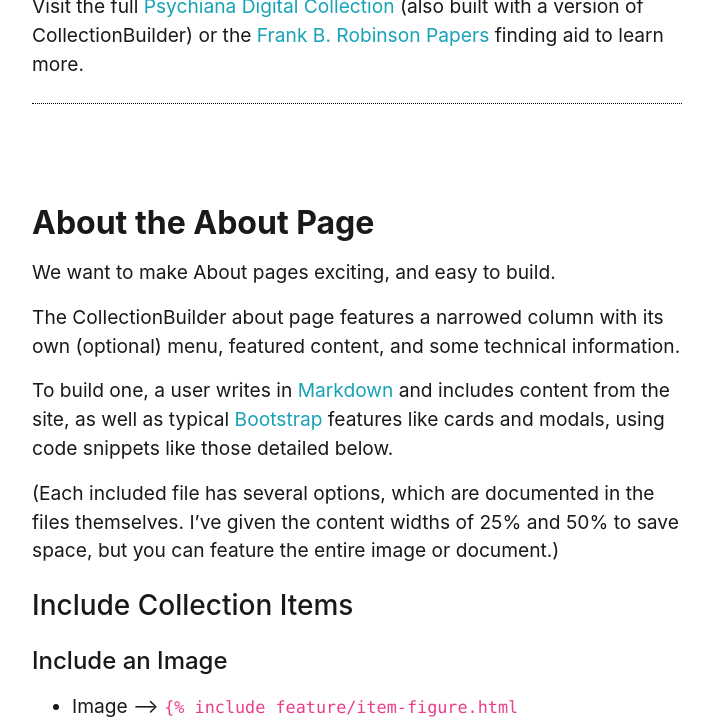
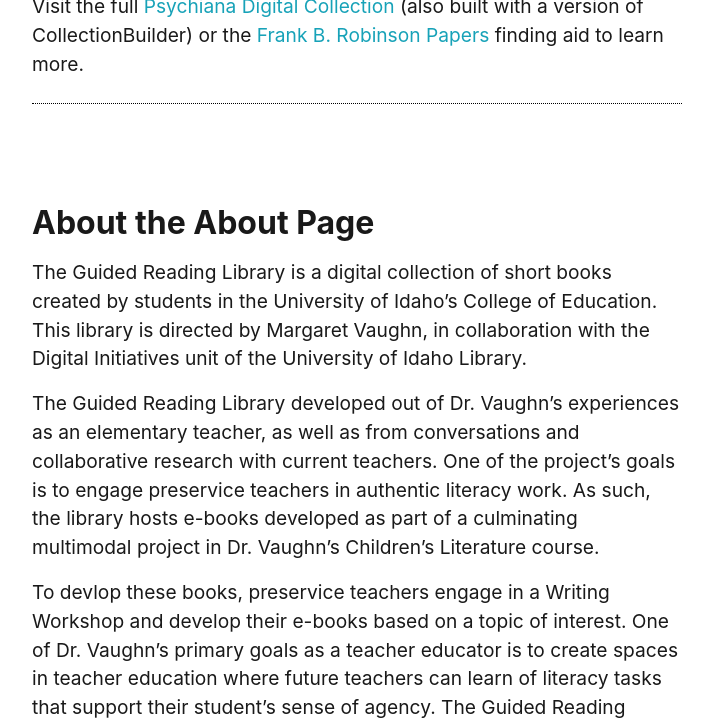
Before and after one commit to NikiJD/guidedreadingCB, a Jekyll site: the page built from pages/about.md, in a window 1280 px wide and 1400 px high, scrolled down 640 px. Shown: the top 726 px of the window, without its empty margins (283-993 px from the left). Built offline with Jekyll 4.4.1, drawn with Linux system fonts in a browser that asks for light colours; some of the changed text lies outside the part shown.

Commit message:
added proper about page content

```diff
--- a/_includes/feature/abouttheabout.md
+++ b/_includes/feature/abouttheabout.md
@@ -1,57 +1,11 @@
 ## About the About Page
 
-We want to make About pages exciting, and easy to build.
+The Guided Reading Library is a digital collection of short books created by students in the University of Idaho's College of Education. This library is directed by Margaret Vaughn, in collaboration with the Digital Initiatives unit of the University of Idaho Library.
 
-The CollectionBuilder about page features a narrowed column with its own (optional) menu, featured content, and some technical information.
+The Guided Reading Library developed out of Dr. Vaughn's experiences as an elementary teacher, as well as from conversations and collaborative research with current teachers. One of the project's goals is to engage preservice teachers in authentic literacy work. As such, the library hosts e-books developed as part of a culminating multimodal project in Dr. Vaughn's Children's Literature course.
 
-To build one, a user writes in [Markdown](https://guides.github.com/features/mastering-markdown/) and includes  content from the site, as well as typical [Bootstrap](https://getbootstrap.com/) features like cards and modals, using code snippets like those detailed below.
+To devlop these books, preservice teachers engage in a Writing Workshop and develop their e-books based on a topic of interest. One of Dr. Vaughn's primary goals as a teacher educator is to create spaces in teacher education where future teachers can learn of literacy tasks that support their student's sense of agency. The Guided Reading Library is an integrated literacy project that supports building and acting upon student's agency.
 
-(Each included file has several options, which are documented in the files themselves. I've given the content widths of 25% and 50% to save space, but you can feature the entire image or document.)
+Such an approach to teaching literacy is needed today. According to Madda, Griffo, Pearson and Raphael (2011), all too often educators today are pressured to promote literacy instruction that emphasizes unrealistic tasks often related with "doing school rather than doing life" (p.44). By engaging in authentic literacy projects like the Guided Reading Library, preservice teachers are exposed to thinking about literacy connected to their students' interests, experiences, cultures, and lives.
 
-### Include Collection Items
-
-#### Include an Image
-
-- Image --> `{% raw %}{% include feature/item-figure.html objectid="demo001" width="75" %}{% endraw %}`
-
-{% include feature/item-figure.html objectid="demo_psychiana554" width="75" %}
-
-#### Include a PDF
-
-- PDF -- > `{% raw %}{% include feature/item-pdf-embed.html objectid="demo002"  width="50" %}{% endraw %}`
-
-{% include feature/item-pdf-embed.html objectid="demo_psychiana1025" width="50" %}
-
-#### Include a Video
-
-- Video: `{% raw %}{% include feature/item-video-embed.html objectid="demo004" %}{% endraw %}`
-
-{% include feature/item-video-embed.html objectid="pyschiana_demo20" %}
-
-### Include [Bootstrap](https://getbootstrap.com/) Features
-
-#### Include a Card
-
-- Card -- > `{% raw %}{% include feature/card.html header="This is a Card" text="The card features an image from the collection as a cap" objectid="demo004" width="25" centered=true %}{% endraw %}`
-
-{% include feature/card.html header="This is a Card" text="The card features an image from the collection as a cap" objectid="demo004" width="25" centered=true %}
-
-#### Include a Button
-
-- Buttons -- > `{% raw %}{% include feature/button.html text="Button Link to Somewhere" link="https://collectionbuilder.github.io/" color="success" %}{% endraw %}`
-
-{% include feature/button.html text="Button Link to Somewhere" link="https://collectionbuilder.github.io/" color="success" centered=true %}
-
-#### Include an Alert
-
-- Alerts -- > `{% raw %}{% include feature/alert.html text="this is an *alert* that 'warns' a user" color="warning" align="center" %}{% endraw %}`
-
-{% include feature/alert.html text="This is an *alert* that 'warns' a user with centrally aligned text." color="warning" align="center"  %}
-
-#### Include a Modal
-
-- Modals -- > `{% raw %}{% include feature/modal.html button="This is a modal using a 'primary' colored button to invite clicking" title="when clicked:" text="A Modal will pop out a box with some more information" color="primary"  %}{% endraw %}`
-
-{% include feature/modal.html button="This is a modal using a 'primary' colored button to invite clicking" title="When clicked:" text="A Modal will pop out a box with some more information" color="primary"  %}
-
-We hope this makes it easier for site builders to develop the collection AND add interesting and engaging contextual information.
+A future goal of this project is to include elementary, middle school, and high school students in the creation of e-books to be hosted on the site. For more information, please contact Margaret Vaughn at mvaughn@uidaho.edu.
```
